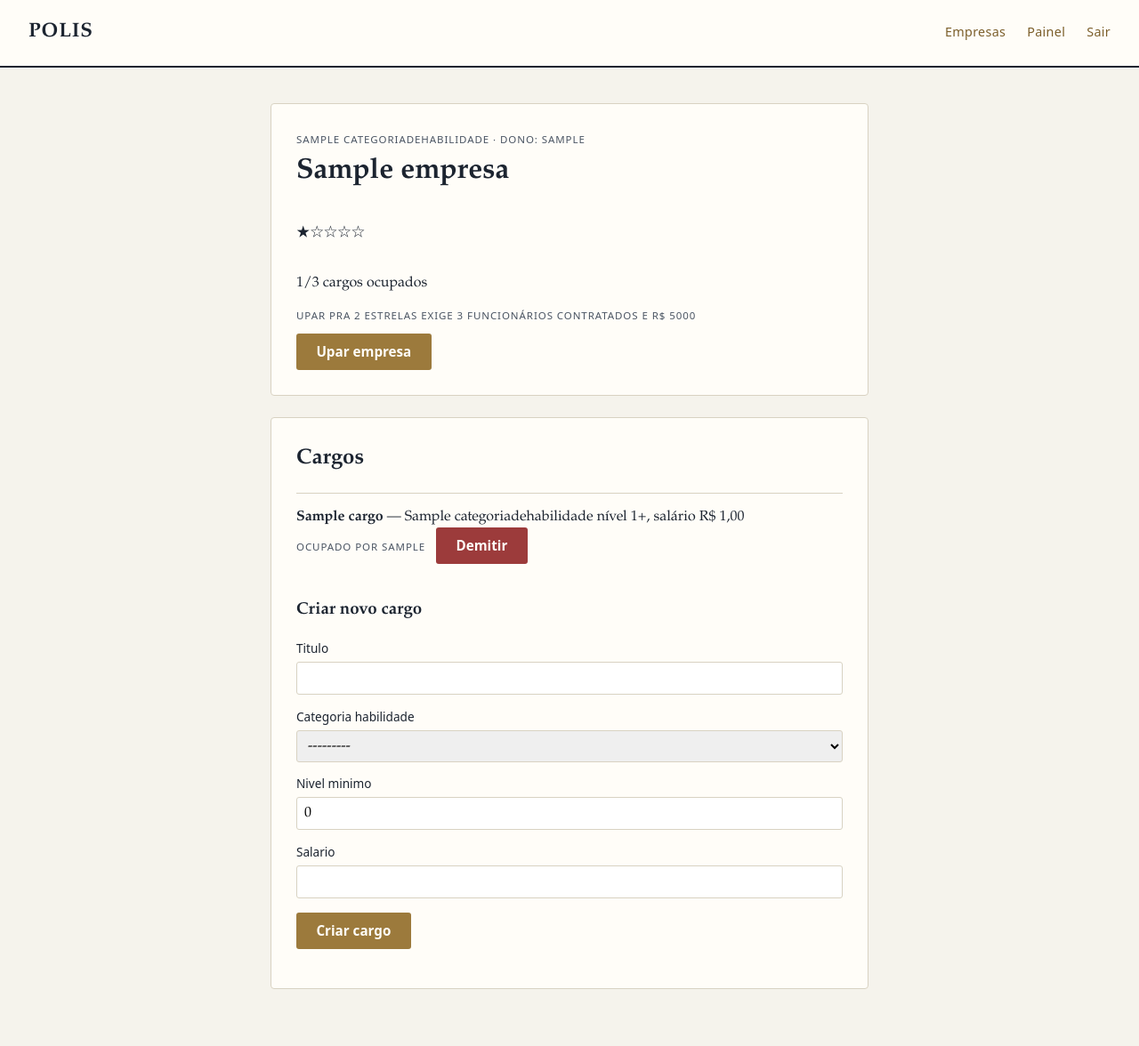
After one commit to Gargoroth13/Pollis, a Django app: page /empresas/1/ in a window 1280 px wide. The commit adds this page. Shown: the whole page at 89% size. Run offline with Django 5.2, Linux system fonts and the light colour scheme; a user stored in the database is signed in; tables that the repository leaves empty hold one stand-in row (values such as "Sample post").

Commit message:
sistema de empresas: cargos customizados, contratacao e ranking de estrelas

```diff
--- a/accounts/views.py
+++ b/accounts/views.py
@@ -6,6 +6,7 @@ from django.contrib.auth.decorators import login_required
 from django.shortcuts import redirect, render
 
 from core.models import RegistroDeTrabalho
+from empresas.models import Cargo
 from geography.models import Bairro
 from skills.models import CategoriaDeHabilidade, HabilidadeDoJogador, xp_necessario_para_nivel
 
@@ -110,6 +111,10 @@ def painel(request):
         for categoria in categorias
     ]
 
+    cargo_atual = Cargo.objects.select_related("empresa", "categoria_habilidade").filter(
+        ocupante=request.user
+    ).first()
+
     return render(
         request,
         "accounts/painel.html",
@@ -118,5 +123,6 @@ def painel(request):
             "registros_recentes": registros_recentes,
             "categorias": categorias,
             "habilidades": habilidades,
+            "cargo_atual": cargo_atual,
         },
     )
--- /dev/null
+++ b/empresas/apps.py
@@ -0,0 +1,5 @@
+from django.apps import AppConfig
+
+
+class EmpresasConfig(AppConfig):
+    name = 'empresas'
--- /dev/null
+++ b/empresas/forms.py
@@ -0,0 +1,15 @@
+from django import forms
+
+from .models import Cargo, Empresa
+
+
+class CriarEmpresaForm(forms.ModelForm):
+    class Meta:
+        model = Empresa
+        fields = ["nome", "setor"]
+
+
+class CriarCargoForm(forms.ModelForm):
+    class Meta:
+        model = Cargo
+        fields = ["titulo", "categoria_habilidade", "nivel_minimo", "salario"]
--- /dev/null
+++ b/empresas/templates/empresas/detalhe.html
@@ -0,0 +1,71 @@
+{% extends "base.html" %}
+
+{% block titulo %}{{ empresa.nome }} — Polis{% endblock %}
+
+{% block conteudo %}
+<div class="cartao">
+  <span class="rotulo">{{ empresa.setor.nome }} · dono: {{ empresa.dono.username }}</span>
+  <h1>{{ empresa.nome }}</h1>
+  <p class="numero">{{ estrelas_visual }}</p>
+  <p>{{ empresa.funcionarios_ocupados }}/{{ empresa.max_cargos_permitidos }} cargos ocupados</p>
+
+  {% if eh_dono %}
+    {% if requisitos_para_upar %}
+      <form method="post" action="{% url 'empresas_upar' empresa.id %}" style="margin-top: 1rem;">
+        {% csrf_token %}
+        <p class="rotulo">
+          Upar pra {{ empresa.estrelas|add:1 }} estrelas exige {{ requisitos_para_upar.funcionarios_para_upar }}
+          funcionários contratados e R$ {{ requisitos_para_upar.custo_para_upar }}
+        </p>
+        <button type="submit" class="botao">Upar empresa</button>
+      </form>
+    {% else %}
+      <p class="rotulo">Já está no nível máximo de estrelas.</p>
+    {% endif %}
+  {% endif %}
+</div>
+
+<div class="cartao">
+  <h2>Cargos</h2>
+  {% for cargo in cargos %}
+    <div style="border-top: 1px solid var(--linha); padding: 0.9rem 0;">
+      <strong>{{ cargo.titulo }}</strong> — {{ cargo.categoria_habilidade.nome }} nível {{ cargo.nivel_minimo }}+,
+      salário R$ {{ cargo.salario }}
+      <br>
+      {% if cargo.ocupante %}
+        <span class="rotulo">Ocupado por {{ cargo.ocupante.username }}</span>
+        {% if eh_dono %}
+          <form method="post" action="{% url 'cargo_demitir' empresa.id cargo.id %}" style="display:inline; margin-left: 0.5rem;">
+            {% csrf_token %}
+            <button type="submit" class="botao" style="background: var(--erro);">Demitir</button>
+          </form>
+        {% endif %}
+      {% else %}
+        <span class="rotulo">Vago</span>
+        {% if eh_dono %}
+          <form method="post" action="{% url 'cargo_contratar' empresa.id cargo.id %}" style="margin-top: 0.5rem;">
+            {% csrf_token %}
+            <input type="text" name="username" placeholder="username do candidato"
+                   style="padding: 0.4rem; border: 1px solid var(--linha); border-radius: 3px; font-family: inherit;">
+            <button type="submit" class="botao">Contratar</button>
+          </form>
+        {% endif %}
+      {% endif %}
+    </div>
+  {% empty %}
+    <p class="rotulo">Nenhum cargo criado ainda.</p>
+  {% endfor %}
+
+  {% if eh_dono and form_cargo %}
+    <h3 style="margin-top: 1.5rem;">Criar novo cargo</h3>
+    <form class="simples" method="post" action="{% url 'cargos_criar' empresa.id %}">
+      {% csrf_token %}
+      {% for field in form_cargo %}
+        <label for="{{ field.id_for_label }}">{{ field.label }}</label>
+        {{ field }}
+      {% endfor %}
+      <p style="margin-top: 1rem;"><button type="submit" class="botao">Criar cargo</button></p>
+    </form>
+  {% endif %}
+</div>
+{% endblock %}
--- /dev/null
+++ b/empresas/urls.py
@@ -0,0 +1,14 @@
+from django.urls import path
+
+from . import views
+
+urlpatterns = [
+    path("empresas/", views.listar, name="empresas_lista"),
+    path("empresas/nova/", views.criar_empresa, name="empresas_criar"),
+    path("empresas/<int:empresa_id>/", views.detalhe, name="empresas_detalhe"),
+    path("empresas/<int:empresa_id>/cargos/novo/", views.criar_cargo, name="cargos_criar"),
+    path("empresas/<int:empresa_id>/cargos/<int:cargo_id>/contratar/", views.contratar, name="cargo_contratar"),
+    path("empresas/<int:empresa_id>/cargos/<int:cargo_id>/demitir/", views.demitir, name="cargo_demitir"),
+    path("empresas/<int:empresa_id>/upar/", views.upar_empresa, name="empresas_upar"),
+    path("trabalhar-emprego/", views.trabalhar_no_emprego, name="trabalhar_emprego"),
+]
--- /dev/null
+++ b/empresas/views.py
@@ -0,0 +1,189 @@
+import random
+
+from django.contrib import messages
+from django.contrib.auth import get_user_model
+from django.contrib.auth.decorators import login_required
+from django.shortcuts import get_object_or_404, redirect, render
+from django.views.decorators.http import require_POST
+
+from core.models import RegistroDeTrabalho
+from skills.models import HabilidadeDoJogador
+
+from .forms import CriarCargoForm, CriarEmpresaForm
+from .models import ESTRELA_MAXIMA, Cargo, Empresa
+
+Usuario = get_user_model()
+
+CUSTO_DE_ENERGIA_TRABALHO = 10
+XP_MINIMO = 5
+XP_MAXIMO = 15
+
+
+def listar(request):
+    empresas = Empresa.objects.select_related("setor", "dono")
+    return render(request, "empresas/lista.html", {"empresas": empresas})
+
+
+@login_required
+def criar_empresa(request):
+    if request.method == "POST":
+        form = CriarEmpresaForm(request.POST)
+        if form.is_valid():
+            empresa = form.save(commit=False)
+            empresa.dono = request.user
+            empresa.save()
+            messages.success(request, f"{empresa.nome} foi fundada com 1 estrela.")
+            return redirect("empresas_detalhe", empresa_id=empresa.id)
+    else:
+        form = CriarEmpresaForm()
+    return render(request, "empresas/criar_empresa.html", {"form": form})
+
+
+def detalhe(request, empresa_id):
+    empresa = get_object_or_404(Empresa.objects.select_related("setor", "dono"), id=empresa_id)
+    cargos = empresa.cargos.select_related("categoria_habilidade", "ocupante")
+    eh_dono = request.user.is_authenticated and request.user.id == empresa.dono_id
+    estrelas_visual = "★" * empresa.estrelas + "☆" * (ESTRELA_MAXIMA - empresa.estrelas)
+    return render(
+        request,
+        "empresas/detalhe.html",
+        {
+            "empresa": empresa,
+            "cargos": cargos,
+            "eh_dono": eh_dono,
+            "estrelas_visual": estrelas_visual,
+            "form_cargo": CriarCargoForm() if eh_dono else None,
+            "requisitos_para_upar": empresa.requisitos_para_upar(),
+        },
+    )
+
+
+@login_required
+@require_POST
+def criar_cargo(request, empresa_id):
+    empresa = get_object_or_404(Empresa, id=empresa_id, dono=request.user)
+
+    if empresa.cargos.count() >= empresa.max_cargos_permitidos():
+        messages.error(
+            request,
+            f"{empresa.nome} já está no limite de {empresa.max_cargos_permitidos()} "
+            "cargos pro nível de estrela atual. Suba de nível pra abrir mais vagas.",
+        )
+        return redirect("empresas_detalhe", empresa_id=empresa.id)
+
+    form = CriarCargoForm(request.POST)
+    if form.is_valid():
+        cargo = form.save(commit=False)
+        cargo.empresa = empresa
+        cargo.save()
+        messages.success(request, f"Cargo '{cargo.titulo}' criado.")
+    else:
+        messages.error(request, "Não deu pra criar o cargo — confira os campos.")
+    return redirect("empresas_detalhe", empresa_id=empresa.id)
+
+
+@login_required
+@require_POST
+def contratar(request, empresa_id, cargo_id):
+    empresa = get_object_or_404(Empresa, id=empresa_id, dono=request.user)
+    cargo = get_object_or_404(Cargo, id=cargo_id, empresa=empresa)
+
+    if not cargo.vago():
+        messages.error(request, f"O cargo '{cargo.titulo}' já está ocupado.")
+        return redirect("empresas_detalhe", empresa_id=empresa.id)
+
+    username = request.POST.get("username", "").strip()
+    candidato = Usuario.objects.filter(username=username).first()
+    if candidato is None:
+        messages.error(request, f"Não existe nenhum jogador com o username '{username}'.")
+        return redirect("empresas_detalhe", empresa_id=empresa.id)
+
+    if Cargo.objects.filter(ocupante=candidato).exists():
+        messages.error(request, f"{candidato.username} já está empregado em outro cargo.")
+        return redirect("empresas_detalhe", empresa_id=empresa.id)
+
+    habilidade = HabilidadeDoJogador.objects.filter(
+        usuario=candidato, categoria=cargo.categoria_habilidade
+    ).first()
+    nivel_do_candidato = habilidade.nivel if habilidade else 0
+    if nivel_do_candidato < cargo.nivel_minimo:
+        messages.error(
+            request,
+            f"{candidato.username} tem nível {nivel_do_candidato} em {cargo.categoria_habilidade.nome}, "
+            f"mas o cargo exige nível {cargo.nivel_minimo}.",
+        )
+        return redirect("empresas_detalhe", empresa_id=empresa.id)
+
+    cargo.ocupante = candidato
+    cargo.save(update_fields=["ocupante"])
+    messages.success(request, f"{candidato.username} foi contratado como {cargo.titulo}.")
+    return redirect("empresas_detalhe", empresa_id=empresa.id)
+
+
+@login_required
+@require_POST
+def demitir(request, empresa_id, cargo_id):
+    empresa = get_object_or_404(Empresa, id=empresa_id, dono=request.user)
+    cargo = get_object_or_404(Cargo, id=cargo_id, empresa=empresa)
+    nome_antigo = cargo.ocupante.username if cargo.ocupante else None
+    cargo.ocupante = None
+    cargo.save(update_fields=["ocupante"])
+    if nome_antigo:
+        messages.success(request, f"{nome_antigo} foi demitido de {cargo.titulo}.")
+    return redirect("empresas_detalhe", empresa_id=empresa.id)
+
+
+@login_required
+@require_POST
+def upar_empresa(request, empresa_id):
+    empresa = get_object_or_404(Empresa, id=empresa_id, dono=request.user)
+    sucesso, mensagem = empresa.upar()
+    if sucesso:
+        messages.success(request, mensagem)
+    else:
+        messages.error(request, mensagem)
+    return redirect("empresas_detalhe", empresa_id=empresa.id)
+
+
+@login_required
+@require_POST
+def trabalhar_no_emprego(request):
+    perfil = request.user.perfil
+    cargo = Cargo.objects.select_related("empresa", "categoria_habilidade").filter(ocupante=request.user).first()
+
+    if cargo is None:
+        messages.error(request, "Você não está empregado em nenhum cargo formal.")
+        return redirect("painel")
+
+    if not perfil.gastar_energia(CUSTO_DE_ENERGIA_TRABALHO):
+        messages.error(
+            request,
+            f"Energia insuficiente. Você precisa de {CUSTO_DE_ENERGIA_TRABALHO} e tem {perfil.energia_atual}.",
+        )
+        return redirect("painel")
+
+    perfil.dinheiro += cargo.salario
+    perfil.save(update_fields=["dinheiro"])
+
+    xp_ganho = random.randint(XP_MINIMO, XP_MAXIMO)
+    habilidade, _ = HabilidadeDoJogador.objects.get_or_create(
+        usuario=request.user, categoria=cargo.categoria_habilidade
+    )
+    niveis_subidos = habilidade.ganhar_xp(xp_ganho)
+
+    RegistroDeTrabalho.objects.create(
+        usuario=request.user,
+        categoria=cargo.categoria_habilidade,
+        energia_gasta=CUSTO_DE_ENERGIA_TRABALHO,
+        dinheiro_ganho=cargo.salario,
+        xp_ganho=xp_ganho,
+    )
+
+    mensagem = (
+        f"Você trabalhou como {cargo.titulo} na {cargo.empresa.nome} "
+        f"e ganhou R$ {cargo.salario} + {xp_ganho} XP."
+    )
+    if niveis_subidos:
+        mensagem += f" Subiu pro nível {habilidade.nivel} em {cargo.categoria_habilidade.nome}!"
+    messages.success(request, mensagem)
+    return redirect("painel")
--- a/polis/settings.py
+++ b/polis/settings.py
@@ -37,6 +37,7 @@ INSTALLED_APPS = [
     "accounts",
     "geography",
     "skills",
+    "empresas",
     "core",
 ]
 
--- a/polis/urls.py
+++ b/polis/urls.py
@@ -12,4 +12,5 @@ urlpatterns = [
     path("logout/", auth_views.LogoutView.as_view(), name="logout"),
     path("", include("accounts.urls")),
     path("", include("core.urls")),
+    path("", include("empresas.urls")),
 ]
--- a/templates/base.html
+++ b/templates/base.html
@@ -112,7 +112,7 @@
     margin-top: 0.9rem;
   }
 
-  form.simples input {
+  form.simples input, form.simples select {
     width: 100%;
     padding: 0.5rem;
     margin-top: 0.3rem;
@@ -122,7 +122,7 @@
     font-size: 1rem;
   }
 
-  form.simples input:focus-visible { outline: 3px solid var(--selo); }
+  form.simples input:focus-visible, form.simples select:focus-visible { outline: 3px solid var(--selo); }
 
   .mensagens { list-style: none; padding: 0; margin: 0 0 1.25rem; font-family: system-ui, sans-serif; }
   .mensagens li {
@@ -146,6 +146,7 @@
 <header class="topo">
   <span class="marca">Polis</span>
   <nav>
+    <a href="{% url 'empresas_lista' %}">Empresas</a>
     {% if user.is_authenticated %}
       <a href="{% url 'painel' %}">Painel</a>
       <a href="{% url 'logout' %}">Sair</a>
```
Also changed, not shown: accounts/templates/accounts/painel.html (+20 -0 lines), empresas/admin.py (added, +30 -0 lines), empresas/models.py (added, +115 -0 lines), empresas/templates/empresas/criar_empresa.html (added, +19 -0 lines), empresas/templates/empresas/lista.html (added, +24 -0 lines), README.md, empresas/__init__.py (added), empresas/migrations/0001_initial.py (added), empresas/migrations/__init__.py (added).
